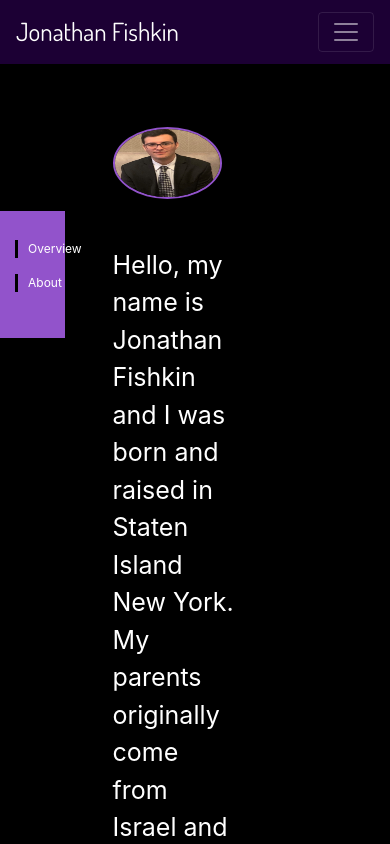
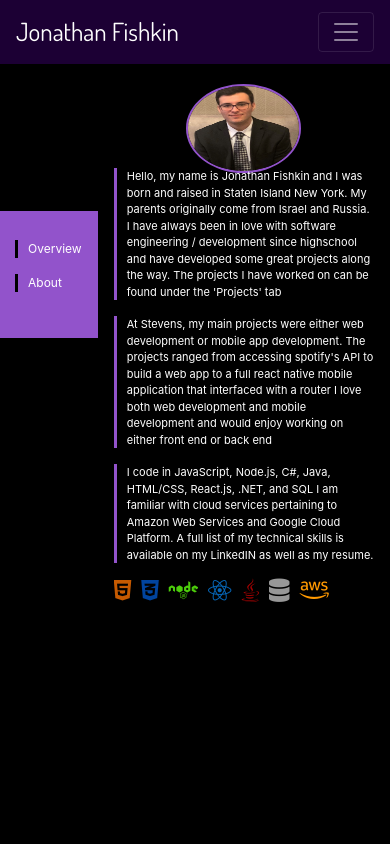
Before and after one commit to TheFish1996/MyPersonalWebsite, a React (Create React App) app in the folder FrontEnd/: page /aboutme in a window 390 px wide. Built offline with nearby package versions, Linux system fonts and the light colour scheme.

Commit message:
updated about me page

```diff
--- a/FrontEnd/src/components/AboutMePage/AboutMe.js
+++ b/FrontEnd/src/components/AboutMePage/AboutMe.js
@@ -23,7 +23,7 @@ function AboutMe(props){
             <NavBar pageName={"About Me"} classDefinition={"navbar-test"} />
             <Container fluid className="aboutMePage">
                 <Row>
-                    <Col className="aboutMeBeginningLeft" xs="2" sm="2" md="2" lg ="2" xl="1">
+                    <Col className="aboutMeBeginningLeft" xs="3" sm="2" md="2" lg ="2" xl="1">
                         <p
                             onClick={() => {showWhichElement("overview")}}
                         >Overview</p>
--- a/FrontEnd/src/components/AboutMePage/Biography.js
+++ b/FrontEnd/src/components/AboutMePage/Biography.js
@@ -15,24 +15,39 @@ import {
         return (
             <Col className="aboutMeBiography" xs="8" sm="8" md="8" lg="8" xl="9">
                 <Row>
-                    <Col xs="7" sm="7" md="7" lg ="7" xl="3">
-                        <img width="90%" height="60%" src={picture} alt="avatar"></img>
+                    <Col className="aboutMeBiographyImageContainer" xs="18" sm="18" md="18" lg ="18" xl="3">
+                        <img src={picture} alt="avatar"></img>
                     </Col>
-                    <Col xs="7" sm="7" md="7" lg ="7" xl="9">
-                        <p style={{animationDelay:"1.5s"}}>Hello, my name is Jonathan Fishkin and I was born and raised in Staten Island New York. My parents originally come from Israel and Russia.
+                    <Col className="aboutMeBiographyDescriptionContainer" xs="18" sm="18" md="18" lg ="18" xl="9">
+                        <Row>
+                            <p style={{animationDelay:"1s"}}>Hello, my name is Jonathan Fishkin and I was born and raised in Staten Island New York. My parents originally come from Israel and Russia.
                             I have always been in love with software engineering / development since highschool and have developed some great projects along the way.
                             The projects I have worked on can be found under the 'Projects' tab
                             </p>
-                        <p style={{animationDelay:"2s"}}>
+                        </Row>
+                        <Row>
+                            <p style={{animationDelay:"1.5s"}}>
                             At Stevens, my main projects were either web development or mobile app development.
                             The projects ranged from accessing spotify's API to build a web app to a full react native mobile application that interfaced with a router
                             I love both web development and mobile development and would enjoy working on either front end or back end
                             </p>
-                        <p style={{animationDelay:"2.5s"}}>
-                        I code in JavaScript, Node.js, C++ Java, HTML/CSS, React.js, .NET, and SQL
-                        I am familiar with cloud services pertaining to Amazon Web Services and Google Cloud Platform
+                        </Row>
+                        <Row>
+                            <p style={{animationDelay:"2s"}}>
+                            I code in JavaScript, Node.js, C#, Java, HTML/CSS, React.js, .NET, and SQL
+                            I am familiar with cloud services pertaining to Amazon Web Services and Google Cloud Platform.
                             A full list of my technical skills is available on my LinkedIN as well as my resume.
                             </p>
+                        </Row>
+                        <Row>
+                            <i class="fab fa-html5" style={{fontSize: "6vw", color: "#C65A01"}}></i>
+                            <i class="fab fa-css3-alt" style={{fontSize: "6vw", color: "#01449E"}}></i>
+                            <i class="fab fa-node" style={{fontSize: "6vw", color: "#4CCD0B"}}></i>
+                            <i class="fab fa-react" style={{fontSize: "6vw", color: "#0666B7"}}></i>
+                            <i class="fab fa-java" style={{fontSize: "6vw", color: "#A60202"}}></i>
+                            <i class="fas fa-database" style={{fontSize: "6vw", color: "#979797"}}></i>
+                            <i class="fab fa-aws" style={{fontSize: "6vw", color: "#ff9900"}}></i>
+                        </Row>
                     </Col>
                 </Row>
             </Col>
--- a/FrontEnd/src/styles/AboutMe.css
+++ b/FrontEnd/src/styles/AboutMe.css
@@ -59,6 +59,8 @@
 
 .aboutMeBiography img {
   opacity: 0;
+  width: 90%;
+  height: 50%;
   border-radius: 50%;
   border: 2px solid;
   border-color: #9253cb;
@@ -69,7 +71,12 @@
   opacity: 0;
   font-size: 25px;
   color: white;
+  border-left: 3px solid  #9253cb;
   animation: fadeInOverviewRight 1s ease-out both;
+}
+
+.aboutMeBiography p {
+  padding-left: 10px;
 }
 
 @keyframes fadeInOverview {
@@ -98,11 +105,39 @@
   .aboutMeBeginningLeft p {
     font-size: 20px;
   }
+
+  .aboutMeBiographyImageContainer {
+    display: flex;
+    justify-content: center;
+  }
+
+  .aboutMeBiography img {
+    width: 50%;
+    height: 70%;
+  }
+
+  .aboutMeBiography p{
+    font-size: 15px;
+  }
 }
 
 @media screen and (max-width: 950px) {
   .aboutMeBeginningLeft p {
     font-size: 18px;
+  }
+
+  .aboutMeBiographyImageContainer {
+    display: flex;
+    justify-content: center;
+  }
+
+  .aboutMeBiography img {
+    width: 80%;
+    height: 70%;
+  }
+
+  .aboutMeBiography p{
+    font-size: 15px;
   }
 }
 
@@ -110,11 +145,74 @@
   .aboutMeBeginningLeft p {
     font-size: 15px;
   }
+  .aboutMeBiography{
+    margin-top: 10vh;
+  }
+  .aboutMeBiographyDescriptionContainer{
+    margin-top: -5vh;
+  }
+  .aboutMeBiographyImageContainer {
+    display: flex;
+    justify-content: center;
+  }
+  .aboutMeBiography img {
+    width: 50%;
+    height: 75%;
+  }
+  .aboutMeBiography p{
+    font-size: 13px;
+  }
 
+}
+
+@media screen and (max-width: 568px) {
+  .aboutMeBeginningLeft p {
+    font-size: 15px;
+  }
+  .aboutMeBiography{
+    margin-top: 13vh;
+  }
+  .aboutMeBiographyDescriptionContainer{
+    margin-top: -5vh;
+  }
+  .aboutMeBiographyImageContainer {
+    display: flex;
+    justify-content: center;
+  }
+  .aboutMeBiography img {
+    width: 50%;
+    height: 75%;
+  }
+  .aboutMeBiography p{
+    font-size: 11px;
+  }
+  .aboutMeBiographyDescriptionContainer i {
+    margin-right: 19px;
+  }
 }
 
 @media screen and (max-width: 480px) {
   .aboutMeBeginningLeft p {
     font-size: 12px;
   }
+  .aboutMeBiography{
+    margin-top: 10vh;
+  }
+  .aboutMeBiographyDescriptionContainer{
+    margin-top: -5vh;
+  }
+  .aboutMeBiographyImageContainer {
+    display: flex;
+    justify-content: center;
+  }
+  .aboutMeBiography img {
+    width: 50%;
+    height: 70%;
+  }
+  .aboutMeBiography p{
+    font-size: 11px;
+  }
+  .aboutMeBiographyDescriptionContainer i {
+    margin-right: 10px;
+  }
 }
```
Lines whose indentation alone changed are shown as unchanged.
